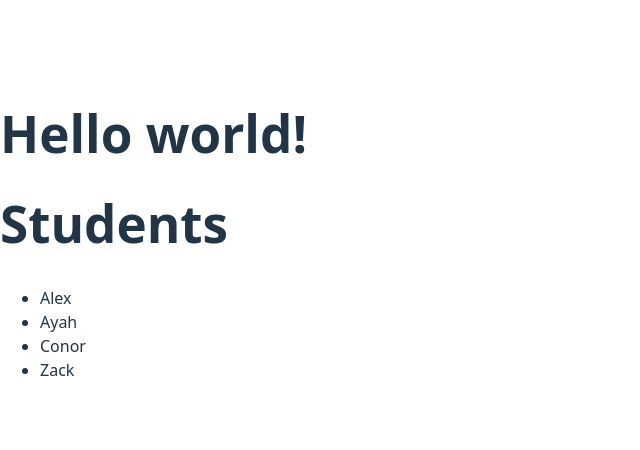
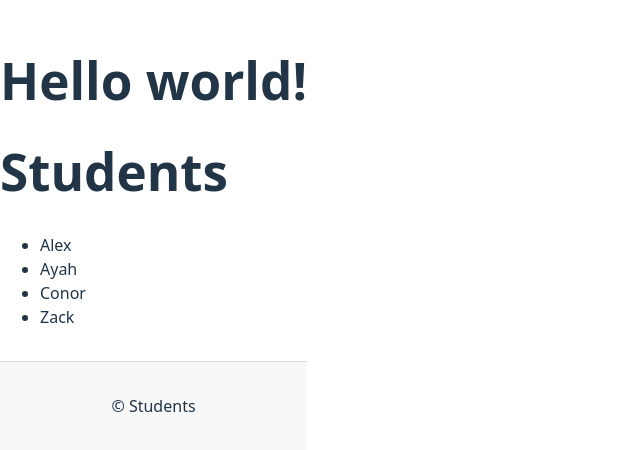
Before and after one commit to Cwan7/git-collaboration-lab, a React (Vite) app: page / in a window 1280 px wide. Shown: the part 166-616 px from the top of the page, without its empty margins (0-640 px from the left). Built offline with nearby package versions, Linux system fonts and the light colour scheme.

Commit message:
Add Footer component under src/components

```diff
--- a/src/App.jsx
+++ b/src/App.jsx
@@ -1,5 +1,7 @@
 import { useState } from 'react'
 import Students from './Students';
+import Footer from './components/Footer';
+
 
 const App = () => {
 
@@ -19,6 +21,7 @@ const App = () => {
     <>
     <h1>Hello world!</h1>
     <Students />
+    <Footer />
     </>
   );
 }
--- a/src/components/Footer.jsx
+++ b/src/components/Footer.jsx
@@ -0,0 +1,15 @@
+function Footer() {
+    return (
+      <footer style={{
+        backgroundColor: '#f8f8f8',
+        textAlign: 'center',
+        padding: '1rem',
+        marginTop: '2rem',
+        borderTop: '1px solid #ddd'
+      }}>
+        <p>&copy; Students </p>
+      </footer>
+    );
+  }
+
+  export default Footer;
```
